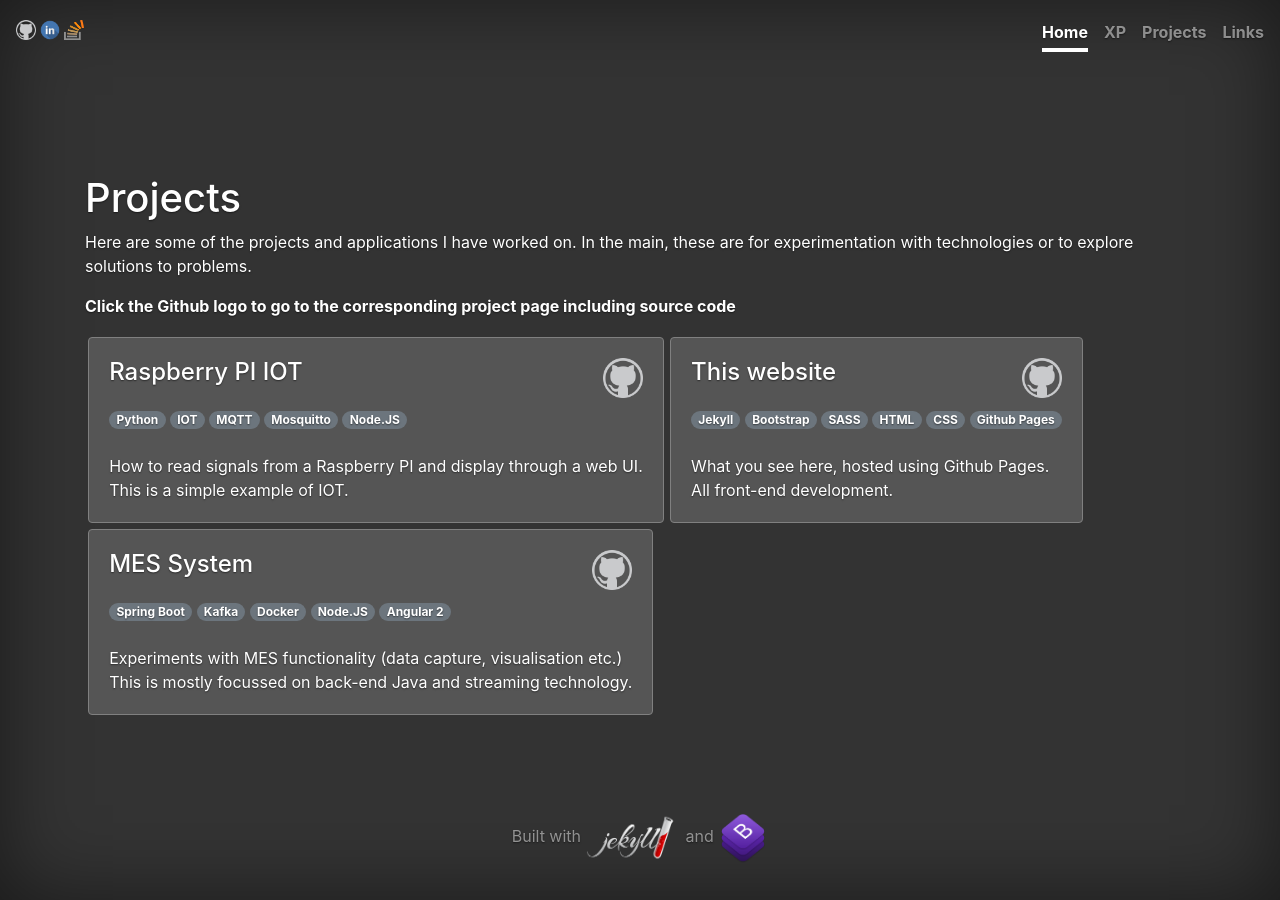
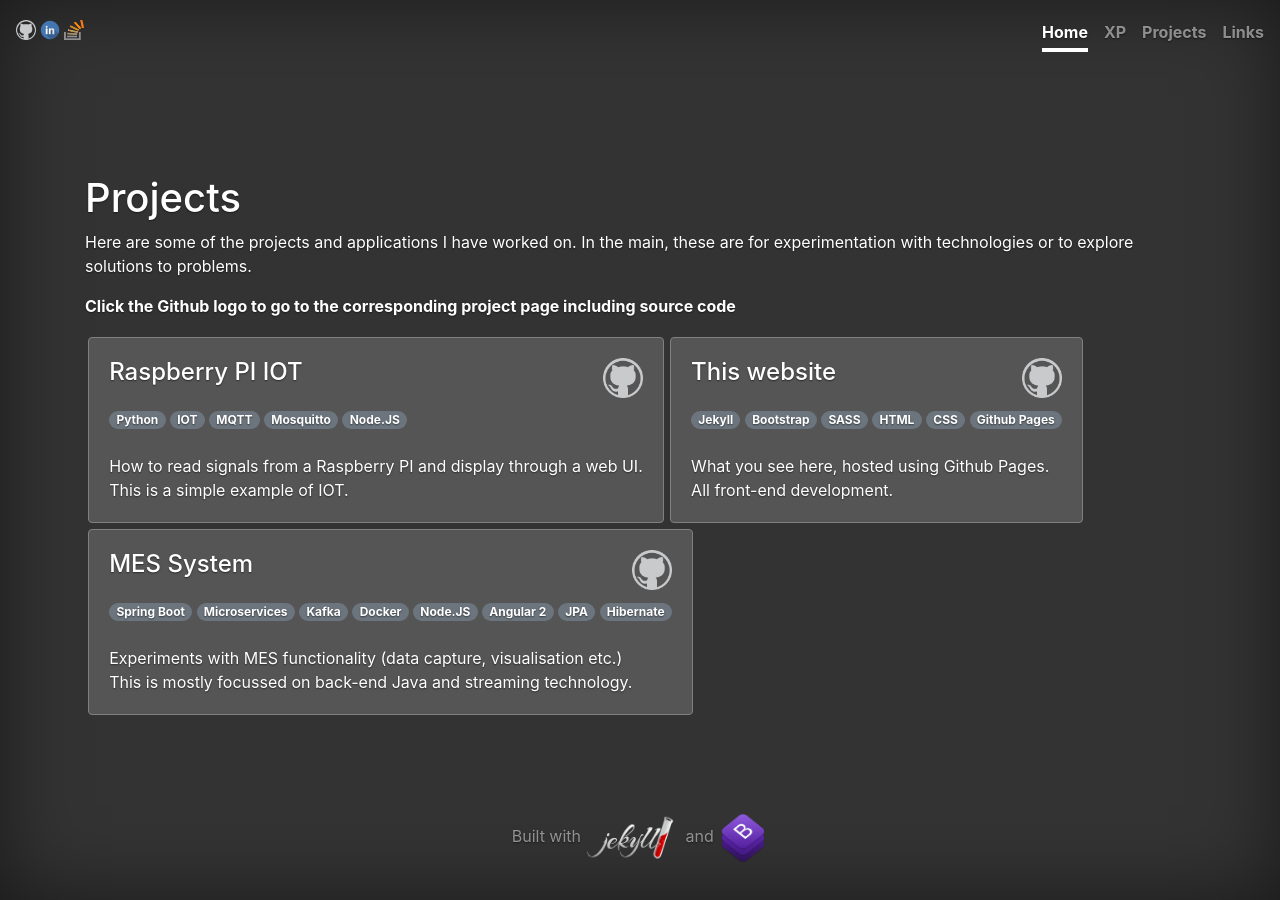
Before and after one commit to djadsaunders/djadsaunders.github.io, a Jekyll site: the page built from projects.markdown, in a window 1280 px wide. Built offline with Jekyll 4.4.1, drawn with Linux system fonts in a browser that asks for light colours.

Commit message:
Updates to project skills

```diff
--- a/projects.markdown
+++ b/projects.markdown
@@ -76,10 +76,13 @@ Here are some of the projects and applications I have worked on. In the main, th
           <img class="github-icon" src="{{ "assets/images/github.png" | relative_url }}"/>
         </a><br/><br/>
         <div class="badge badge-pill badge-secondary">Spring Boot</div>
+        <div class="badge badge-pill badge-secondary">Microservices</div>
         <div class="badge badge-pill badge-secondary">Kafka</div>
         <div class="badge badge-pill badge-secondary">Docker</div>
         <div class="badge badge-pill badge-secondary">Node.JS</div>
         <div class="badge badge-pill badge-secondary">Angular 2</div>
+        <div class="badge badge-pill badge-secondary">JPA</div>
+        <div class="badge badge-pill badge-secondary">Hibernate</div>
         <br/><br/>
         Experiments with MES functionality (data capture, visualisation etc.)<br/>
         This is mostly focussed on back-end Java and streaming technology.
```
